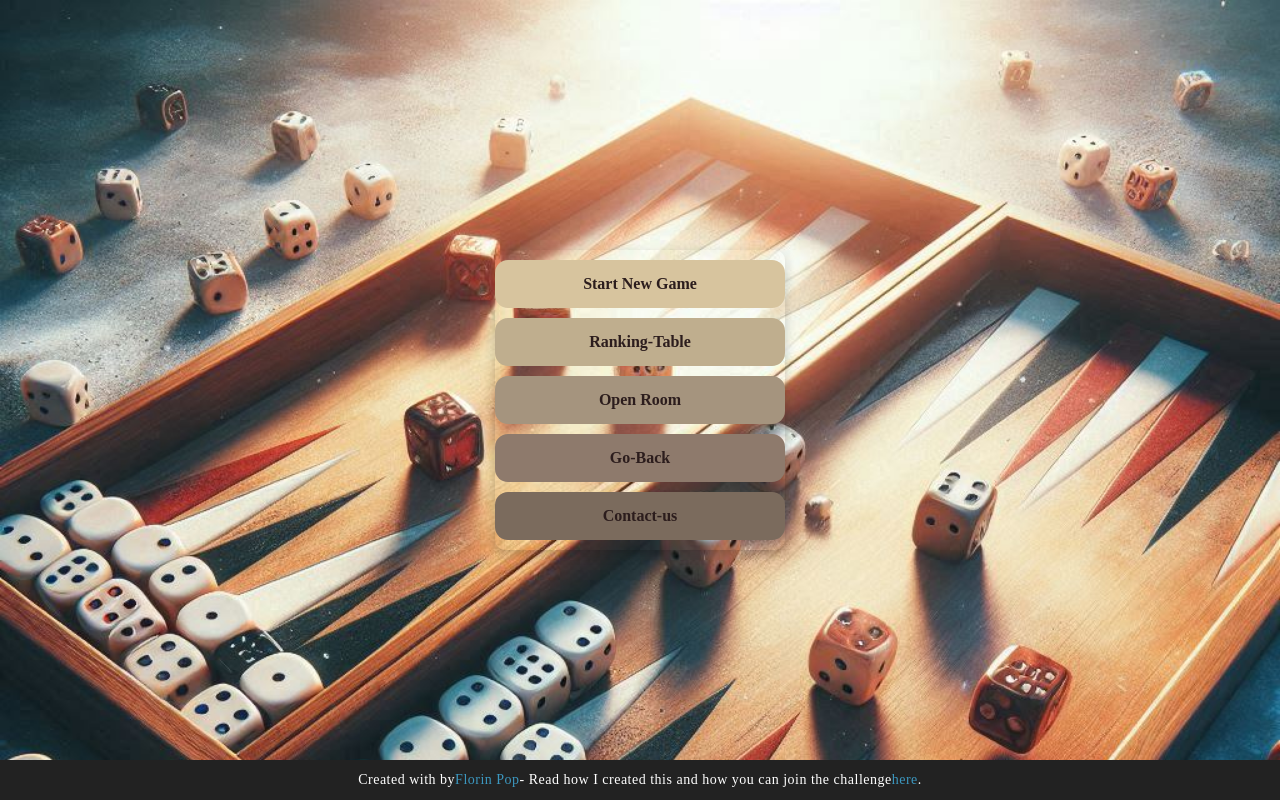
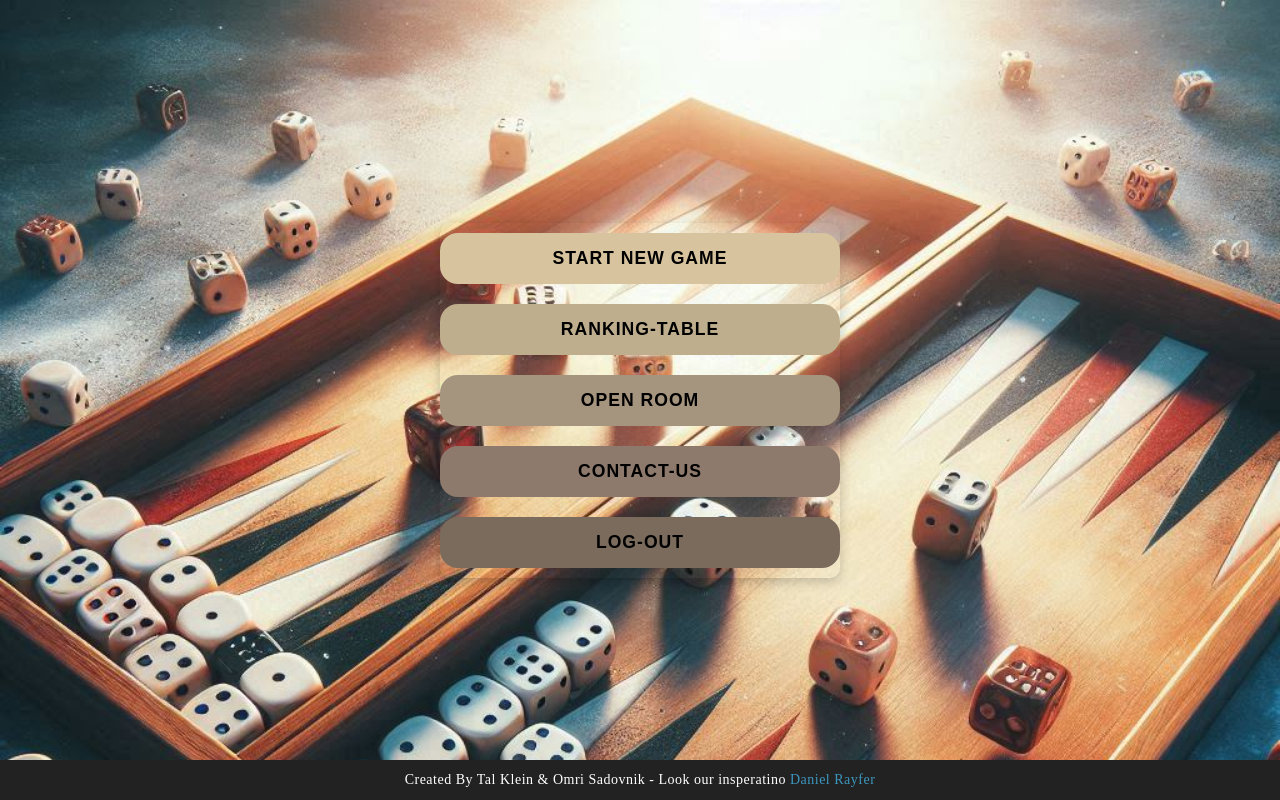
Before and after one commit to Omrikush6/BackgammonFinalProject, a React (Vite) app in the folder backgammonfinalproject.client/: page /Lobby in a window 1280 px wide. Built offline with nearby package versions, Linux system fonts and the light colour scheme.

Commit message:
routing from page to page(after authentication) and logout(not finished to delete jwt cookie)+change footer

```diff
--- a/backgammonfinalproject.client/package.json
+++ b/backgammonfinalproject.client/package.json
@@ -10,6 +10,7 @@
     "preview": "vite preview"
   },
   "dependencies": {
+    "js-cookie": "^3.0.5",
     "react": "^18.3.1",
     "react-dom": "^18.3.1",
     "react-router-dom": "^6.26.2",
--- a/backgammonfinalproject.client/src/components/Footer/Footer.jsx
+++ b/backgammonfinalproject.client/src/components/Footer/Footer.jsx
@@ -5,10 +5,7 @@ function Footer() {
     return (
         <footer>
             <p>
-                Created with <i className="fa fa-heart"></i> by
-                <a target="_blank" href="https://florin-pop.com">Florin Pop</a>
-                - Read how I created this and how you can join the challenge
-                <a target="_blank" href="https://www.florin-pop.com/blog/2019/03/double-slider-sign-in-up-form/">here</a>.
+                Created By Tal Klein & Omri Sadovnik - Look our insperatino <a href="https://www.youtube.com/watch?v=AbpIJACKZ2g">Daniel Rayfer</a>
             </p>
         </footer>
     )
--- a/backgammonfinalproject.client/src/components/Game/Game.css
+++ b/backgammonfinalproject.client/src/components/Game/Game.css
@@ -0,0 +1,3 @@
+.div-game{
+    font-size:56px;
+}
--- a/backgammonfinalproject.client/src/components/Game/Game.jsx
+++ b/backgammonfinalproject.client/src/components/Game/Game.jsx
@@ -5,7 +5,7 @@ import Board from '../Board/Board';
 function Game() {
   return (
     <>
-   <Board/>
+   <div className="div-game">comming soon.....</div>
     </>
   )
 }
--- a/backgammonfinalproject.client/src/components/Lobby/Lobby.css
+++ b/backgammonfinalproject.client/src/components/Lobby/Lobby.css
@@ -18,30 +18,41 @@ body {
 
 .lobby-item {
     padding: 15px;
-    width: 290px;
+    width: 100%;
     text-align: center;
-    color: rgb(44, 29, 29);
+    color: black;
     font-weight: bold;
     cursor: pointer;
     transition: all 0.5s ease;
-    margin: 10px 0; /* רווח בין האובייקטים */
-    border-radius: 13px; /* עיגול הפינות */
+    margin: 10px 0;
+    border: none;
+    border-radius: 18px;
+    font-size: 1.1em;
+    outline: none;
 }
 
-    .lobby-item:nth-child(1) { background-color: #D7C49E; } /* חום בהיר */
-    .lobby-item:nth-child(2) { background-color: #BFAE8E; } /* חום בינוני */
-    .lobby-item:nth-child(3) { background-color: #A5947E; } /* חום כהה יותר */
-    .lobby-item:nth-child(4) { background-color: #8E7A6C; } /* חום כהה */
-    .lobby-item:nth-child(5) { background-color: #7B6B5D; } /* חום כהה מאוד */
-
+    .lobby-item:nth-child(1) {
+        background-color: #D7C49E;
+    }
+    /* חום בהיר */
+    .lobby-item:nth-child(2) {
+        background-color: #BFAE8E;
+    }
+    /* חום בינוני */
+    .lobby-item:nth-child(3) {
+        background-color: #A5947E;
+    }
+    /* חום כהה יותר */
+    .lobby-item:nth-child(4) {
+        background-color: #8E7A6C;
+    }
+    /* חום כהה */
+    .lobby-item:nth-child(5) {
+        background-color: #7B6B5D;
+    }
+    /* חום כהה מאוד */
 
     .lobby-item:hover {
-    transform: scale(1.15);
+        transform: scale(1.05); /* מעט הגדלה */
         box-shadow: 0 6px 14px rgba(0, 0, 0, 0.3);
-  }
-
-  @media (max-width: 600px) {
-    .lobby-item {
-      font-size: 1.2em;
-    }
-  }
+        background-color: rgba(255, 255, 255, 0.1); /* הוספת צבע
--- a/backgammonfinalproject.client/src/components/Lobby/Lobby.jsx
+++ b/backgammonfinalproject.client/src/components/Lobby/Lobby.jsx
@@ -1,19 +1,43 @@
 import React from 'react';
+import { useNavigate } from 'react-router-dom';
 import './Lobby.css';
+import Cookies from 'js-cookie';
 
-const LobbyItem = ({ label }) => (
-  <div className="lobby-item">
+
+const LobbyItem = ({ label, onClick }) => (
+    <button className="lobby-item" onClick={onClick}>
         {label}
-  </div>
+    </button>
 );
 
 const Lobby = () => {
-  const lobbyItems = ['Start New Game', 'Ranking-Table', 'Open Room', 'Go-Back', 'Contact-us'];
+    const navigate = useNavigate();
+
+
+    const handleLogout = () => {
+
+        navigate('/');
+
+    };
+
+
+
+    const lobbyItems = [
+        { label: 'Start New Game', action: () => navigate('/game') },
+        { label: 'Ranking-Table', action: () => console.log('Ranking-Table clicked') },
+        { label: 'Open Room', action: () => console.log('Open Room clicked') },
+        { label: 'Contact-us', action: () => console.log('Contact-us clicked') },
+        { label: 'Log-Out', action: handleLogout }
+    ];
 
     return (
         <div className="lobby-container">
             {lobbyItems.map((item) => (
-        <LobbyItem key={item} label={item} />
+                <LobbyItem
+                    key={item.label}
+                    label={item.label}
+                    onClick={item.action}
+                />
             ))}
         </div>
     );
--- a/backgammonfinalproject.client/src/components/Login/Login.jsx
+++ b/backgammonfinalproject.client/src/components/Login/Login.jsx
@@ -1,7 +1,10 @@
 import React, { useEffect, useState } from 'react';
 import './Login.css';
+import { useNavigate } from 'react-router-dom';
+
 
 function Login() {
+    const navigate = useNavigate();
     const [username, setUserName] = useState('');
     const [email, setEmail] = useState('');
     const [password, setPassword] = useState('');
@@ -53,6 +56,7 @@ function Login() {
 
     const handleLognIn = async (e) => {
         e.preventDefault();
+
         const usernameInput = e.target.username.value;
         const passwordInput = e.target.password.value;
 
@@ -68,6 +72,7 @@ function Login() {
             if (response.ok) {
                 const data = await response.json();
                 console.log('Sign In Success:', data);
+                navigate('/lobby');
 
             } else {
                 console.error('Sign In Failed:', response.statusText);
```
Also changed, not shown: 1 other file (tests, documents, lock files or other folders). Lines whose indentation alone changed are shown as unchanged.
